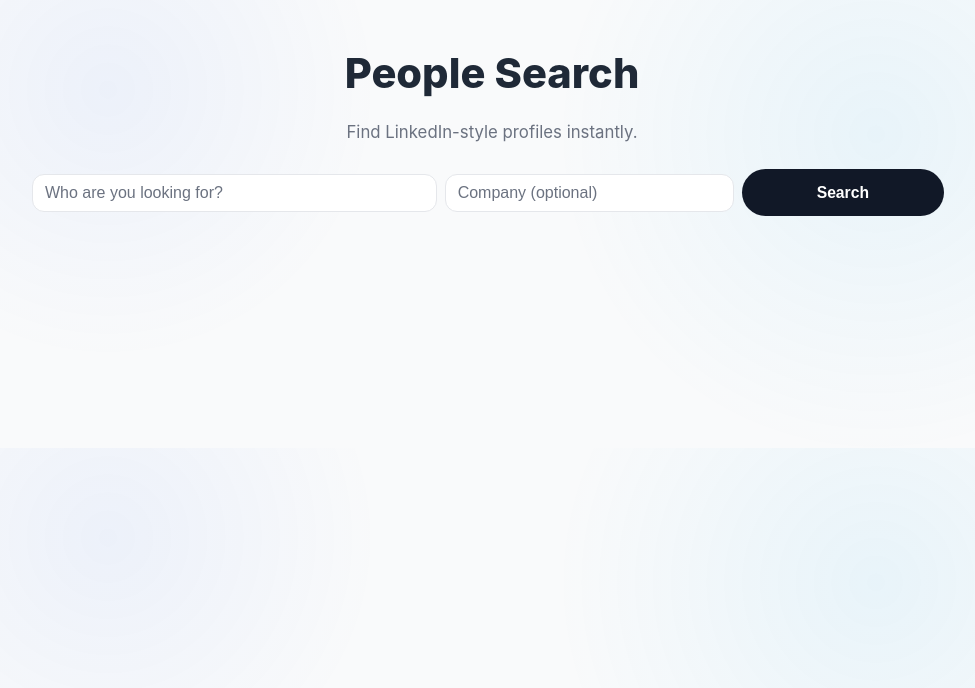
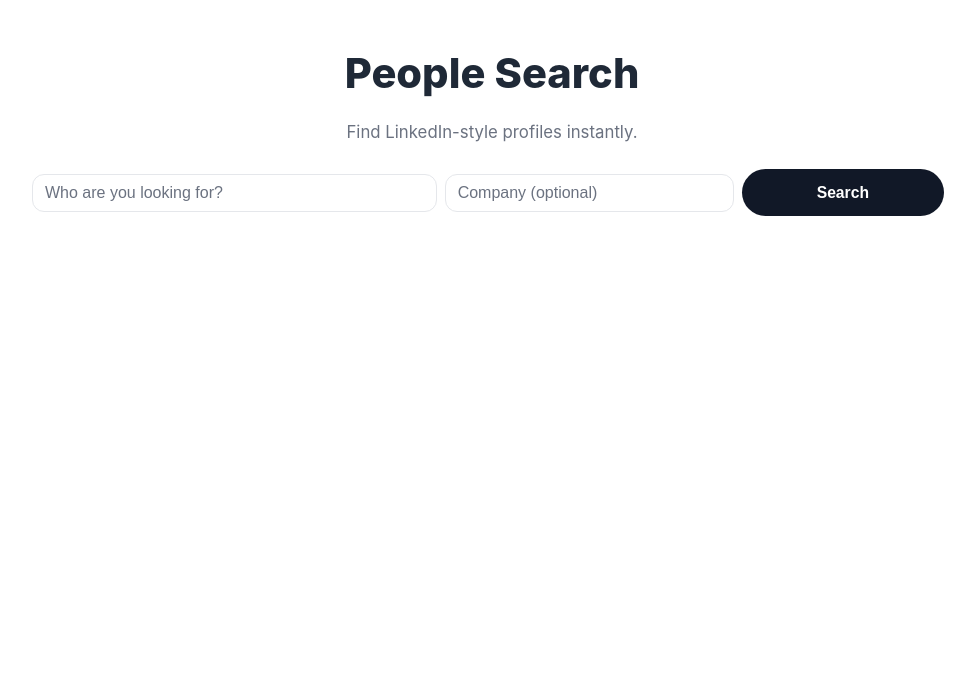
Before and after one commit to Kedaar-NR/people-parse, a FastAPI app: page / in a window 1280 px wide. Shown: the top 688 px of the page, without its empty margins (148-1123 px from the left). Run offline with FastAPI, Linux system fonts and the light colour scheme.

Commit message:
Loosen Exa filters and set white background

```diff
--- a/api/exa_search.py
+++ b/api/exa_search.py
@@ -52,7 +52,7 @@ class ExaSearchClient:
         payload = {
             "query": query,
             "use_autoprompt": True,
-            "num_results": max(1, min(limit, 5)),
+            "num_results": max(1, min(limit, 20)),
             "include_domains": ["linkedin.com"]
         }
 
@@ -96,7 +96,6 @@ class ExaSearchClient:
             if name_tokens and not (
                 self._tokens_match(title, name_tokens)
                 or self._tokens_match(summary, name_tokens)
-                or self._url_matches(linkedin_url, name_tokens)
             ):
                 continue
 
--- a/static/css/style.css
+++ b/static/css/style.css
@@ -26,9 +26,7 @@ body {
     font-family: 'SF Pro Text', -apple-system, BlinkMacSystemFont, 'Segoe UI', Roboto, Oxygen, Ubuntu, Cantarell, sans-serif;
     line-height: 1.6;
     color: var(--text-primary);
-    background: radial-gradient(circle at 20% 20%, rgba(37, 99, 235, 0.06), transparent 25%),
-                radial-gradient(circle at 80% 30%, rgba(14, 165, 233, 0.07), transparent 30%),
-                #f9fafb;
+    background: #ffffff;
     padding: 1.5rem 1rem;
 }
 
```
